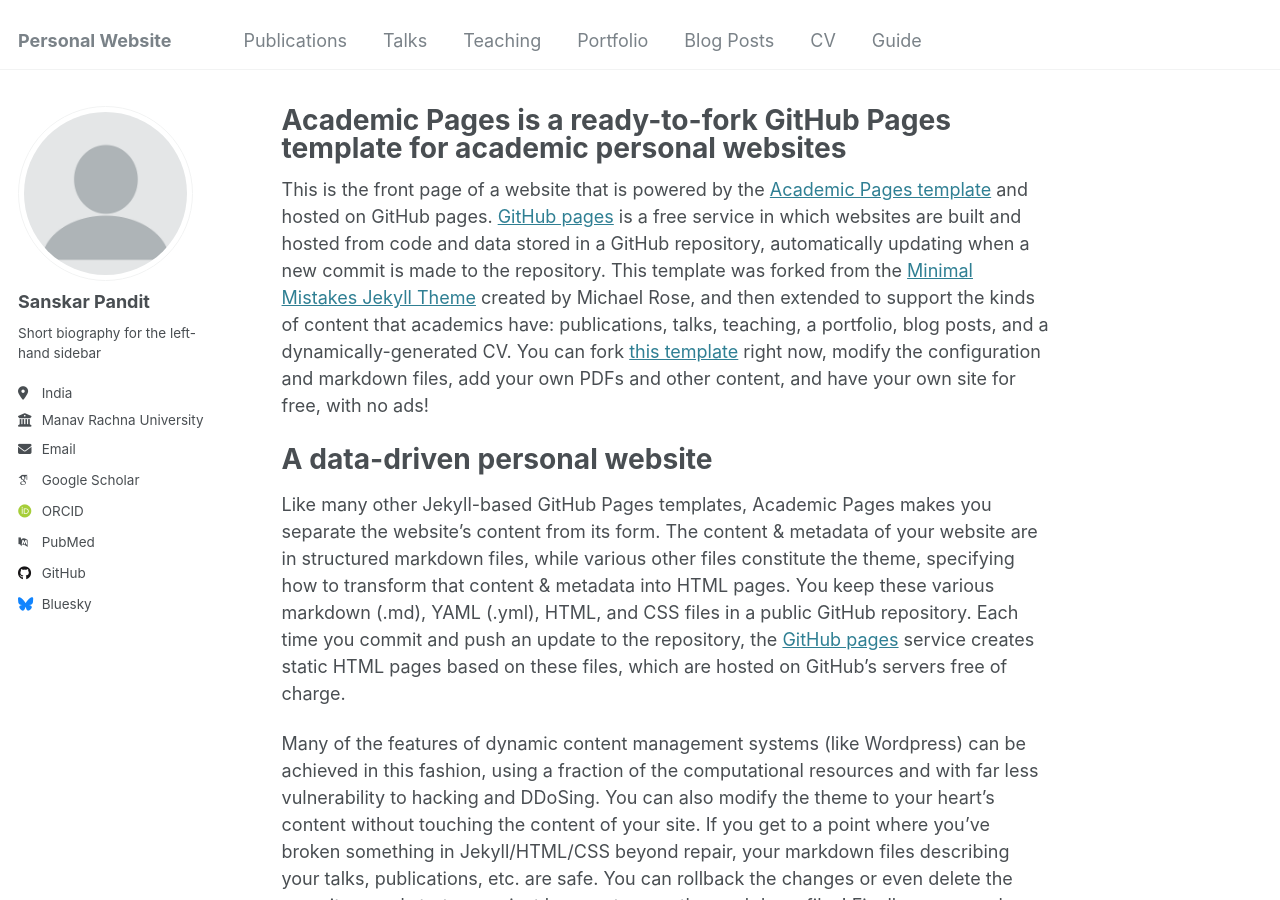
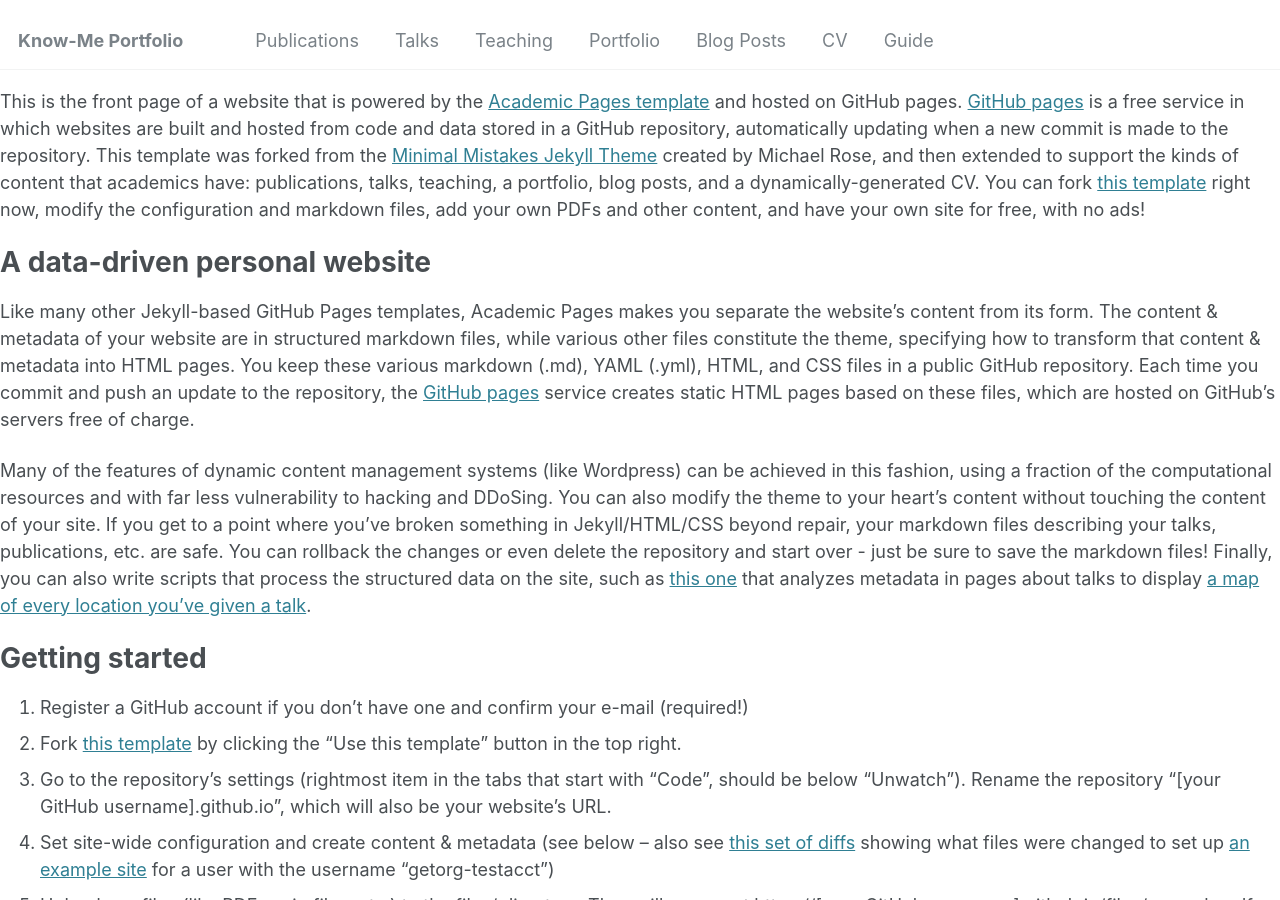
Before and after one commit to skar-ISA/skar-ISA.github.io, a Jekyll site: the page built from _pages/about.md, in a window 1280 px wide and 900 px high. Built offline with Jekyll 4.4.1, drawn with Linux system fonts in a browser that asks for light colours; some web fonts are replaced; our own code applies the rules of GitHub Pages for plain Markdown files; some of the changed lines change nothing that is shown.

Commit message:
Update _config.yml

```diff
--- a/_config.yml
+++ b/_config.yml
@@ -8,7 +8,7 @@
 
 # Basic Site Settings
 locale                   : "en-US"
-title                    : "Personal Website"
+title                    : "Know-Me Portfolio"
 title_separator          : "-"
 name                     : &Sanskar Pandit "Sanskar Pandit"
 description              : &An information security analyst at American Express, specializing in IAM and cloud solutions. Let’s connect! "personal description"
@@ -24,7 +24,7 @@
   avatar           : "profile.png"
   name             : "Sanskar Pandit"
   pronouns         : # example: "she/her"
-  bio              : "Short biography for the left-hand sidebar"
+  bio              : "Information Security Analyst @ American Express | CSAC® | CC®"
   location         : "India"
   employer         : "Manav Rachna University"
   uri              : # URL
@@ -32,11 +32,11 @@
 
   # Academic websites
   arxiv            : # URL - Update with the correct link to your profile
-  googlescholar    : "https://scholar.google.com/citations?user=PS_CX0AAAAAJ"
+  Academia         : "https://independent.academia.edu/SanskarPandit1"
   impactstory      : # URL
   orcid            : "http://orcid.org/yourorcidurl"
   semantic         : # URL
-  pubmed           : "https://www.ncbi.nlm.nih.gov/pubmed/?term=john+snow"
+  pubmed           :
   researchgate     : # URL
   scopus           : # URL
 
@@ -44,12 +44,12 @@
   bitbucket        : # Username - Update with your username on the site
   codepen          : # Username
   dribbble         : # Username
-  github           : "academicpages"
+  github           : "skar-ISA"
   kaggle           : # Username
   stackoverflow    : # User number or user number and name (i.e., use "1" or "1/jeff-atwood")
 
   # Social media
-  bluesky          : "bsky.app" # Replace this with you Bluesky username
+  bluesky          : # Replace this with you Bluesky username
   facebook         : # Username
   flickr           : # Username
   foursquare       : # Username
@@ -58,7 +58,7 @@
   keybase          : # Username
   instagram        : # Username
   lastfm           : # Username
-  linkedin         : # Username
+  linkedin         : "https://www.linkedin.com/in/sanskar-pandit/"
   mastodon         : # URL
   medium           : # URL
   pinterest        : # Username
@@ -239,22 +239,6 @@
       comments: true
       share: true
       related: true
-  # _pages
-  - scope:
-      path: ""
-      type: pages
-    values:
-      layout: single
-      author_profile: true
-  # _teaching
-  - scope:
-      path: ""
-      type: teaching
-    values:
-      layout: single
-      author_profile: true
-      share: true
-      comments: true
   # _publications
   - scope:
       path: ""
@@ -264,24 +248,6 @@
       author_profile: true
       share: true
       comments: true
-  # _portfolio
-  - scope:
-      path: ""
-      type: portfolio
-    values:
-      layout: single
-      author_profile: true
-      share: true
-      comment: true
-  # _talks
-  - scope:
-      path: ""
-      type: talks
-    values:
-      layout: talk
-      author_profile: true
-      share: true
-
 
 # Sass/SCSS
 sass:
```
